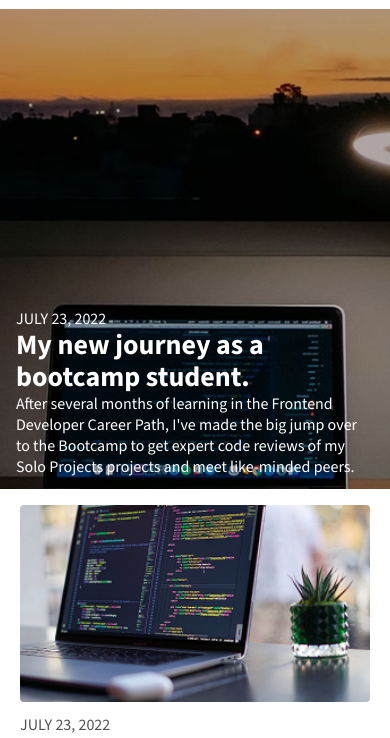
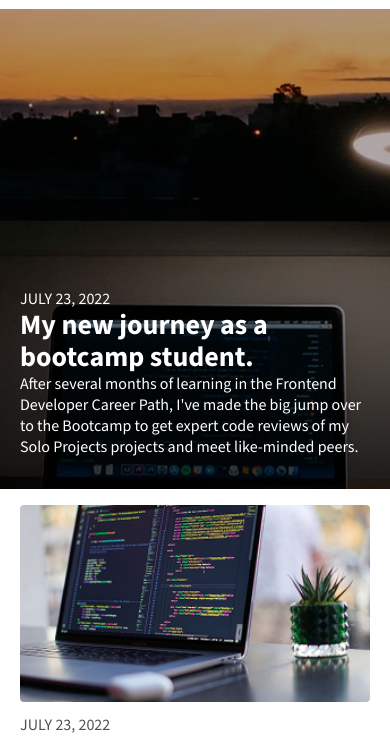
Before and after one commit to macien12/Learning-Journal-Scrimba, a website built with Vite: page index.html in a window 390 px wide. Shown: the part 79-817 px from the top of the page. Built offline with nearby package versions, Linux system fonts and the light colour scheme.

Commit message:
Link the brand to home and refine hero styling
Make the site brand clickable back to the home page on all three pages, and improve the hero section with bottom alignment, responsive spacing, and a dark gradient for text contrast.

```diff
--- a/css/style.css
+++ b/css/style.css
@@ -39,9 +39,9 @@ body {
     }
 
     .hero-post header {
-        padding-bottom: 5rem;
-        width: 40%;
+        max-width: 35rem;
     }
+
 }
 
 
@@ -83,18 +83,26 @@ a {
 }
 
 .hero-post {
-    display: block;
-    background-image: url("../images/blog-image-hero.png");
+    display: flex;
+    align-items: flex-end;
+    justify-content: flex-start;
+
+    width: 100%;
+    min-height: 30rem;
+    padding: 2rem clamp(1.25rem, 5vw, 4rem);
+
+    background-image:
+        linear-gradient(
+            to top,
+            rgba(0, 0, 0, 0.7),
+            transparent 65%
+        ),
+        url("../images/blog-image-hero.png");
+
     background-size: cover;
     background-position: center;
     background-repeat: no-repeat;
-    min-height: 30rem;
-    display: flex;
-    justify-content: center;
-    text-decoration: none;
     color: white;
-    padding: 0.75rem 1rem;
-    align-items: flex-end;
 }
 
 .hero-post p {
--- a/index.html
+++ b/index.html
@@ -12,10 +12,12 @@
     <body>
         <script src="index.js" type="module"></script>
         <header class="headerEl">
-            <div class="header-brand">
-                <img src="images/logo.png" alt="Rounded logo">
-                <h1>My learning journal</h1>
-            </div>
+            <a href="index.html">
+                <div class="header-brand">
+                    <img src="images/logo.png" alt="Rounded logo">
+                    <h1>My learning journal</h1>
+                </div>
+            </a>
 
             <nav class="header-nav" aria-label="Main navigation">
                 <a href="home.html">HOME</a>
```
Also changed, not shown: about.html (+6 -4 lines), home.html (+6 -4 lines).
